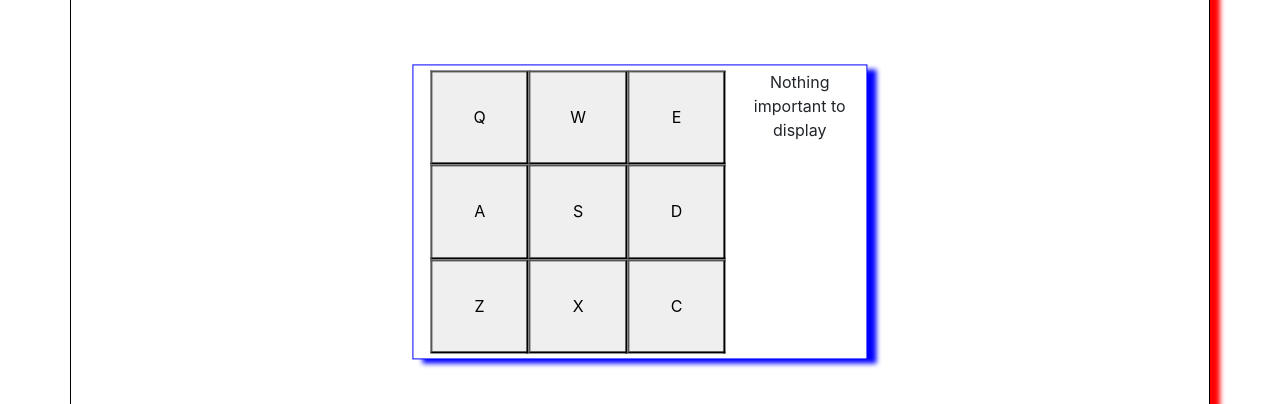
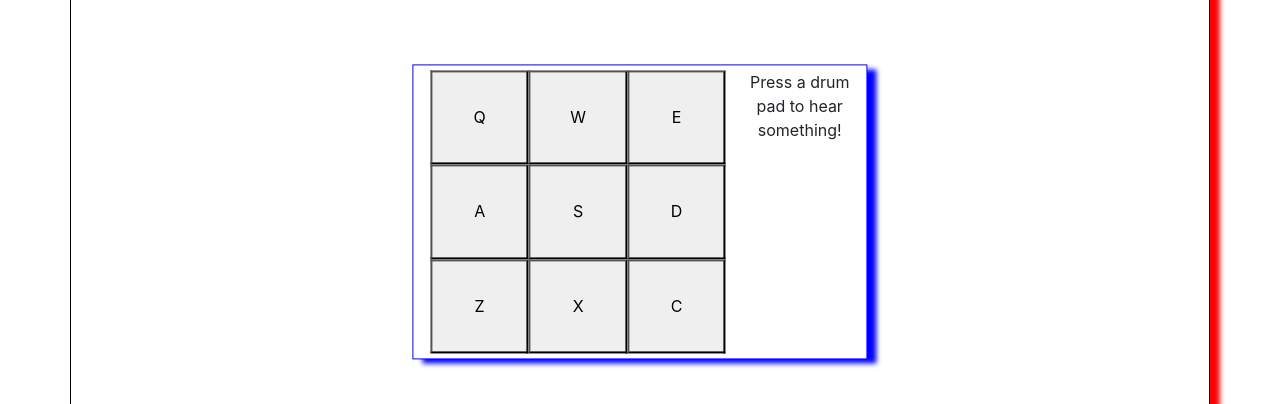
Before and after one commit to Apostolos172/Drum-Machine, a React (Create React App) app: page / in a window 1280 px wide. Shown: the part 188-592 px from the top of the page. Built offline with nearby package versions, Linux system fonts and the light colour scheme.

Commit message:
listen for keyDown events and react

```diff
--- a/src/App.js
+++ b/src/App.js
@@ -7,7 +7,7 @@ import { useState } from "react";
 
 function App() {
 
-  const [displayText, setDisplayText] = useState("Nothing important to display");
+  const [displayText, setDisplayText] = useState("Press a drum pad to hear something!");
   const playAudio = (event) => {
     let id = event.target.id
     console.log(id);
@@ -18,7 +18,20 @@ function App() {
     console.log(audio.id);
   }
 
+  document.onkeydown = function (e) {
+    console.log('key down');
+    console.log(e);
+    console.log(e.key);
+    let audioElement = document.getElementById(e.key.toUpperCase());
+    if(audioElement) {
+      audioElement.play();
+      let id = audioElement.parentElement.id;
+      setDisplayText(id);
+    }
+  };
+
   return (
+    // <div className="App container" contentEditable onKeyDown={KeyPressed}> // Θα έπρεπε να υπήρχε κάτι τέτοιο, απαγορευτικό
     <div className="App container">
       <div className="row" id="drum-machine">
         <DrumPadsContainer playAudio={playAudio}></DrumPadsContainer>
```
